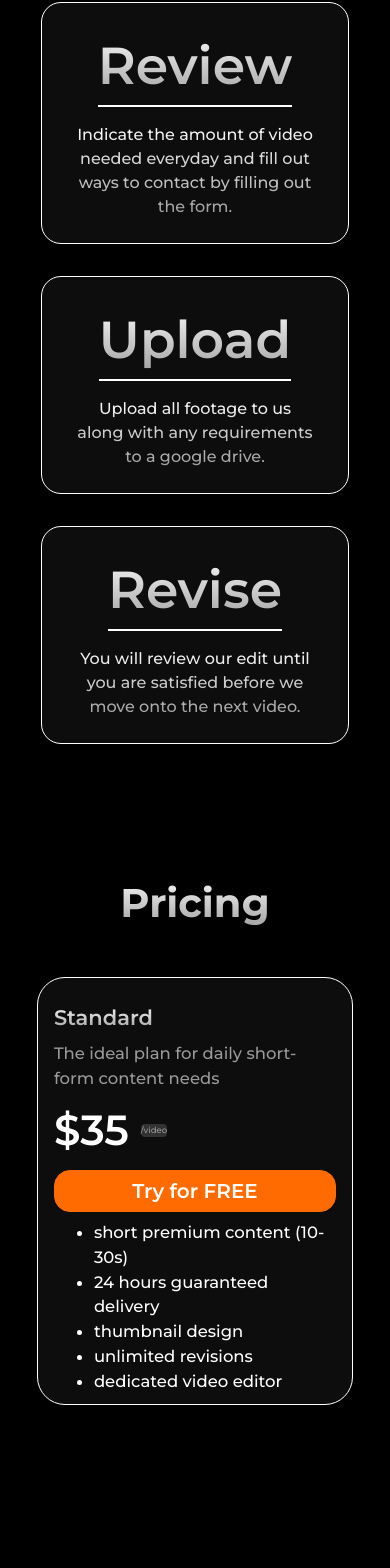
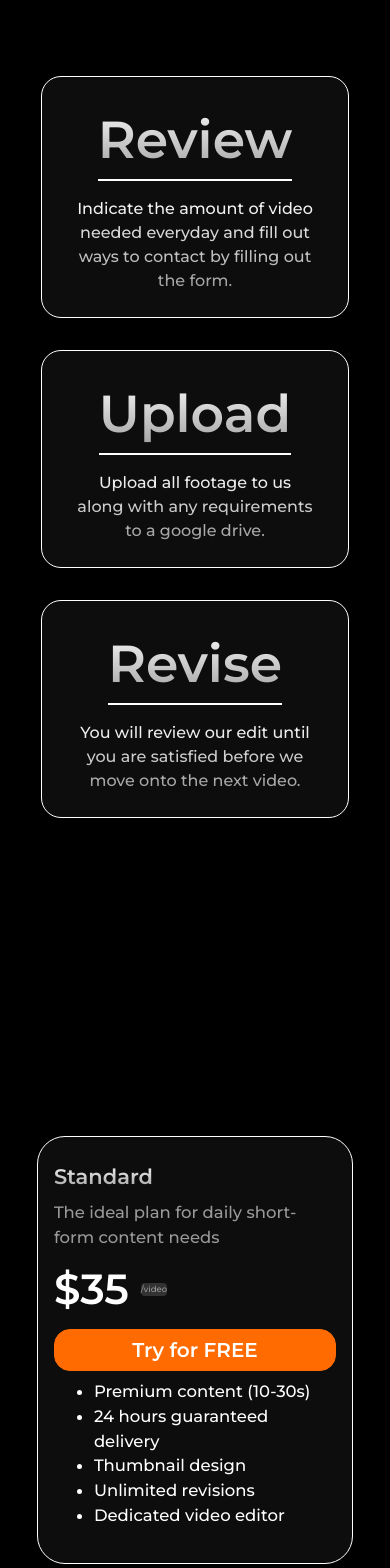
Before and after one commit to dadaxingxing/video-editing-funnel, a React (Vite) app: page / in a window 390 px wide. Shown: the part 1019-2587 px from the top of the page. Built offline with nearby package versions, Linux system fonts and the light colour scheme.

Commit message:
made titles disappear on sm and below, hopefully this solves vertical responsiveness

```diff
--- a/src/App.css
+++ b/src/App.css
@@ -127,7 +127,7 @@ body{
 
 .page2{
     width: 100%;
-    height: 100dvh;
+    height: 125dvh;
     gap: 2.75rem;
 }
 
--- a/src/App.jsx
+++ b/src/App.jsx
@@ -12,11 +12,11 @@ import { useState } from 'react';
 function App() {
   const [isOpen, setIsOpen] = useState(false);
   const offerPoints = [
-    'short premium content (10-30s)',
+    'Premium content (10-30s)',
     '24 hours guaranteed delivery',
-    'thumbnail design',
-    'unlimited revisions',
-    'dedicated video editor'
+    'Thumbnail design',
+    'Unlimited revisions',
+    'Dedicated video editor'
   ];
 
   const DropDownItem = ({children, href='#'}) => {
@@ -132,7 +132,7 @@ function App() {
 
         <div className='row text-center mb-lg-4 '>
 
-          <div className='col-12'>
+          <div className='col-12 d-none d-sm-block'>
             <div className='p2_title'>Work Flow</div>
             <div className='p2_paragraph'>what you can expect from us.</div>
           </div>
@@ -169,7 +169,7 @@ function App() {
 
       {/* Third Page */}
       <div className='container page3 d-flex justify-content-center align-items-center flex-column' id='pricing'>
-        <div className='row' >
+        <div className='row d-none d-sm-block' >
           <div className='col-12 p3_title'>Pricing</div>
 
         </div>
```
